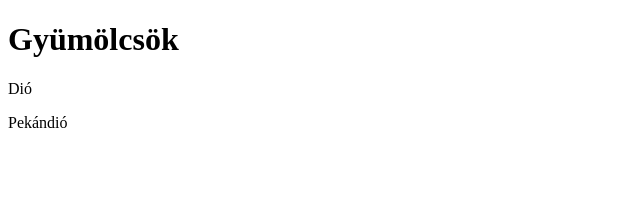
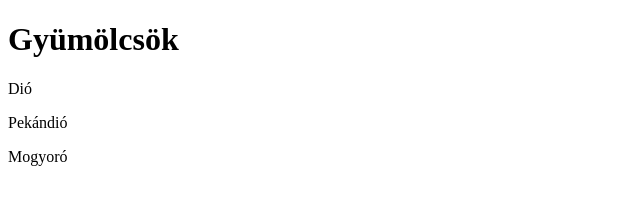
Before and after one commit to VaranyiEszti/vegyigyumi, a website: page index.html in a window 1280 px wide. Shown: the full height of the page, 0-640 px from the left. Drawn offline with Linux system fonts and the light colour scheme.

Commit message:
Masszázs.

```diff
--- a/index.html
+++ b/index.html
@@ -10,6 +10,6 @@
 
     <p>Dió</p>
     <p>Pekándió</p>
-
+    <p>Mogyoró</p>
 </body>
 </html>
```
